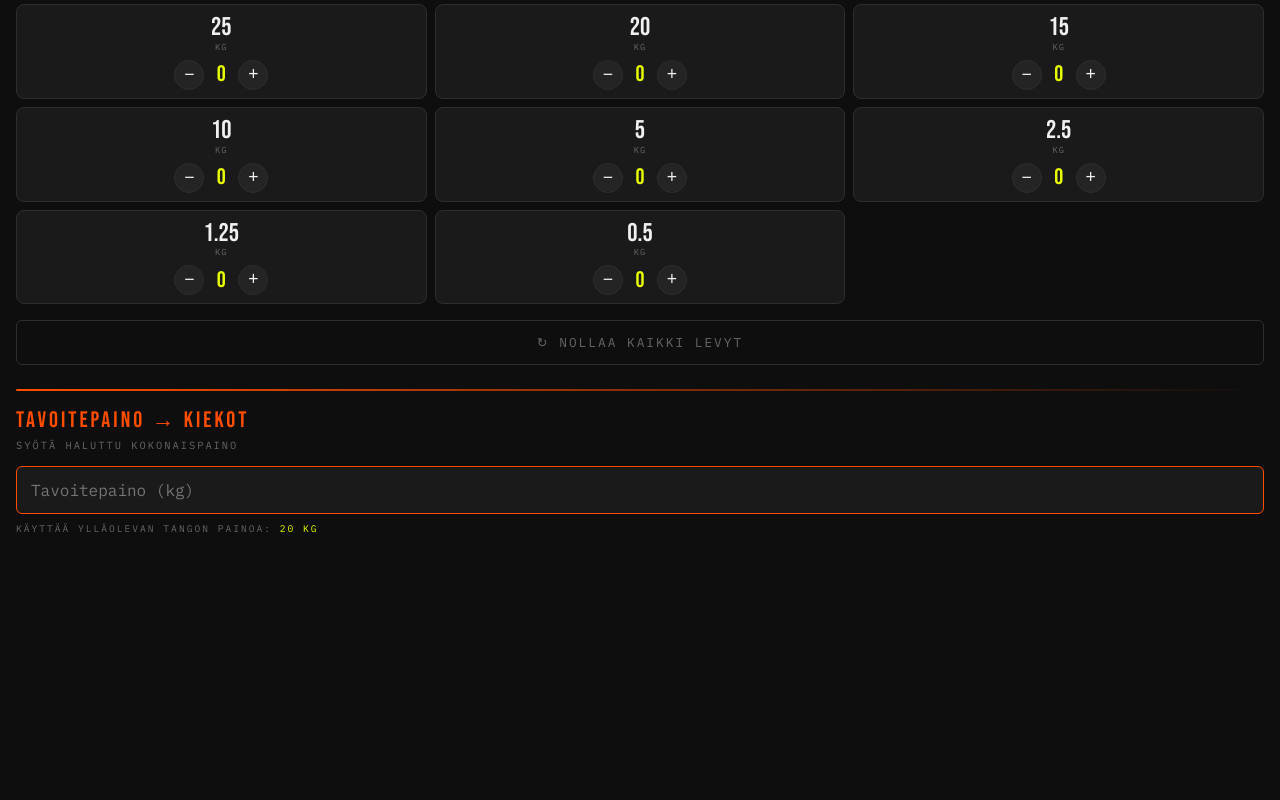
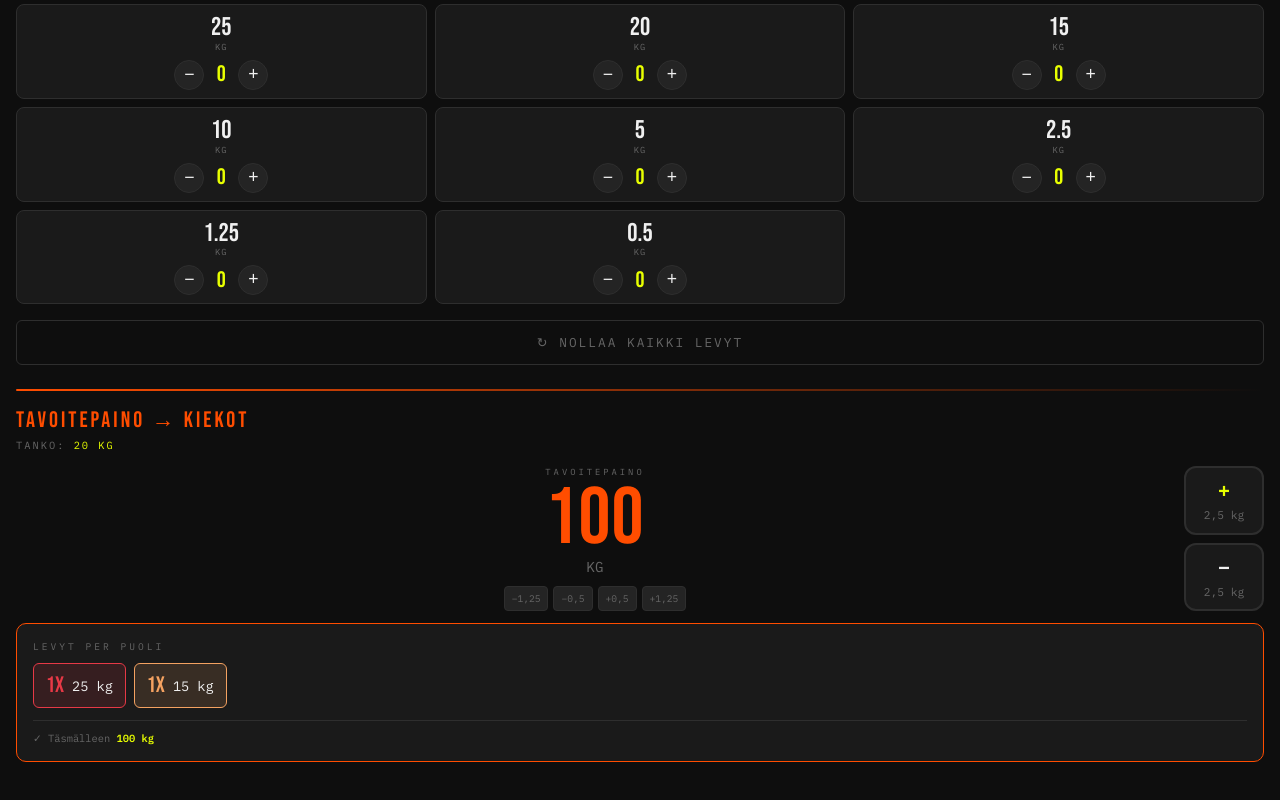
Before and after one commit to paulipp/Levylaskuri, a plain HTML site: page index.html in a window 1280 px wide. Shown: the part 604-1404 px from the top of the page. Before the commit the page ends 1185 px from the top, so only its background shows below. Drawn offline with Linux system fonts and the light colour scheme.

Commit message:
Add files via upload

```diff
--- a/index.html
+++ b/index.html
@@ -1,4 +1,4 @@
-<!DOCTYPE html> <!-- testausta opettelun avuksi -->
+<!DOCTYPE html>
 <html lang="fi">
 <head>
 <meta charset="UTF-8">
@@ -412,27 +412,73 @@
 <div style="margin:24px 16px 0;">
   <div style="height:2px;background:linear-gradient(90deg,var(--accent2),transparent);margin-bottom:16px;border-radius:2px;"></div>
   <div style="font-family:'Bebas Neue',sans-serif;font-size:1.4rem;letter-spacing:3px;color:var(--accent2);margin-bottom:4px;">TAVOITEPAINO → KIEKOT</div>
-  <div style="font-size:0.65rem;letter-spacing:2px;color:var(--muted);text-transform:uppercase;margin-bottom:14px;">Syötä haluttu kokonaispaino</div>
-
-  <div style="display:flex;gap:8px;margin-bottom:8px;">
-    <input type="number" id="targetWeight" placeholder="Tavoitepaino (kg)" inputmode="decimal" step="0.5" min="0"
-      style="flex:1;background:var(--surface);border:1.5px solid var(--accent2);color:var(--text);font-family:'IBM Plex Mono',monospace;font-size:1rem;padding:13px 14px;border-radius:6px;outline:none;"
-      oninput="calcReverse()">
+  <div style="font-size:0.65rem;letter-spacing:2px;color:var(--muted);text-transform:uppercase;margin-bottom:14px;">
+    Tanko: <span id="revBarInfo" style="color:var(--accent);">20 kg</span>
   </div>
 
-  <div style="font-size:0.6rem;color:var(--muted);letter-spacing:2px;text-transform:uppercase;margin-bottom:6px;">
-    Käyttää ylläolevan tangon painoa: <span id="revBarInfo" style="color:var(--accent);">20 kg</span>
+  <!-- STEPPER: iso numero vasemmalla, isot napit allekkain oikeassa laidassa -->
+  <div style="display:flex;align-items:stretch;gap:10px;margin-bottom:12px;">
+
+    <!-- VASEN: iso paino + pienet tarkkuusnapit -->
+    <div style="flex:1;text-align:center;display:flex;flex-direction:column;justify-content:center;">
+      <div style="font-size:0.55rem;letter-spacing:3px;color:var(--muted);text-transform:uppercase;margin-bottom:2px;">Tavoitepaino</div>
+      <div id="revDisplay"
+        style="font-family:'Bebas Neue',sans-serif;font-size:5rem;color:var(--accent2);
+               line-height:1;letter-spacing:1px;">100</div>
+      <div style="font-size:0.9rem;color:var(--muted);margin-top:-2px;">KG</div>
+      <!-- Pienet tarkkuusnapit -->
+      <div style="display:flex;justify-content:center;gap:5px;margin-top:10px;">
+        <button onclick="revStep(-1.25)"
+          style="background:var(--surface2);border:1px solid var(--border);color:var(--muted);
+                 font-family:'IBM Plex Mono',monospace;font-size:0.6rem;padding:5px 7px;
+                 border-radius:4px;cursor:pointer;">−1,25</button>
+        <button onclick="revStep(-0.5)"
+          style="background:var(--surface2);border:1px solid var(--border);color:var(--muted);
+                 font-family:'IBM Plex Mono',monospace;font-size:0.6rem;padding:5px 7px;
+                 border-radius:4px;cursor:pointer;">−0,5</button>
+        <button onclick="revStep(0.5)"
+          style="background:var(--surface2);border:1px solid var(--border);color:var(--muted);
+                 font-family:'IBM Plex Mono',monospace;font-size:0.6rem;padding:5px 7px;
+                 border-radius:4px;cursor:pointer;">+0,5</button>
+        <button onclick="revStep(1.25)"
+          style="background:var(--surface2);border:1px solid var(--border);color:var(--muted);
+                 font-family:'IBM Plex Mono',monospace;font-size:0.6rem;padding:5px 7px;
+                 border-radius:4px;cursor:pointer;">+1,25</button>
+      </div>
+    </div>
+
+    <!-- OIKEA: isot +2,5 / -2,5 napit allekkain -->
+    <div style="display:flex;flex-direction:column;gap:8px;width:80px;flex-shrink:0;">
+      <button id="revPlus" onclick="revStep(2.5)"
+        style="flex:1;background:var(--surface);border:2px solid var(--border);color:var(--accent);
+               font-size:1.6rem;font-family:'Bebas Neue',sans-serif;
+               border-radius:12px;cursor:pointer;transition:all 0.1s;
+               display:flex;flex-direction:column;align-items:center;justify-content:center;
+               line-height:1;gap:2px;">
+        <span style="font-size:1.8rem;">+</span>
+        <span style="font-size:0.7rem;color:var(--muted);font-family:'IBM Plex Mono',monospace;">2,5 kg</span>
+      </button>
+      <button id="revMinus" onclick="revStep(-2.5)"
+        style="flex:1;background:var(--surface);border:2px solid var(--border);color:var(--text);
+               font-size:1.6rem;font-family:'Bebas Neue',sans-serif;
+               border-radius:12px;cursor:pointer;transition:all 0.1s;
+               display:flex;flex-direction:column;align-items:center;justify-content:center;
+               line-height:1;gap:2px;">
+        <span style="font-size:1.8rem;">−</span>
+        <span style="font-size:0.7rem;color:var(--muted);font-family:'IBM Plex Mono',monospace;">2,5 kg</span>
+      </button>
+    </div>
+
   </div>
 
-  <div id="reverseResult" style="display:none;">
-    <div style="background:var(--surface);border:1.5px solid var(--accent2);border-radius:10px;padding:16px;margin-top:10px;">
+  <!-- TULOSLAATIKKO -->
+  <div id="reverseResult">
+    <div style="background:var(--surface);border:1.5px solid var(--accent2);border-radius:10px;padding:16px;">
       <div style="font-size:0.6rem;letter-spacing:3px;color:var(--muted);text-transform:uppercase;margin-bottom:10px;">Levyt per puoli</div>
-      <div id="revPlateList" style="display:flex;flex-wrap:wrap;gap:8px;"></div>
+      <div id="revPlateList" style="display:flex;flex-wrap:wrap;gap:8px;min-height:32px;"></div>
       <div id="revExactNote" style="margin-top:12px;font-size:0.65rem;color:var(--muted);border-top:1px solid var(--border);padding-top:10px;"></div>
     </div>
   </div>
-
-  <div id="reverseError" style="display:none;background:rgba(255,77,0,0.1);border:1.5px solid var(--accent2);border-radius:8px;padding:14px;margin-top:10px;font-size:0.8rem;color:var(--accent2);"></div>
 </div>
 
 <script>
@@ -449,6 +495,7 @@ const PLATES = [
 
 let barWeight = 20;
 let counts = {};
+let revTarget = 100;
 PLATES.forEach(p => counts[p.weight] = 0);
 
 function selectBar(btn, weight) {
@@ -571,6 +618,7 @@ function buildPlatesGrid() {
 
 buildPlatesGrid();
 update();
+calcReverse();
 
 // --- KÄÄNTEISLASKURI ---
 
@@ -579,7 +627,22 @@ function updateRevBarInfo() {
   calcReverse();
 }
 
-// Hook into existing bar selectors
+// Askelnappi: muuttaa tavoitepainoa delta-verran
+function revStep(delta) {
+  revTarget = Math.max(0, Math.round((revTarget + delta) * 100) / 100);
+  calcReverse();
+
+  // Nappianimaatio: väläytä reunaväri
+  const btn = delta > 0
+    ? document.getElementById('revPlus')
+    : document.getElementById('revMinus');
+  if (btn) {
+    const flashColor = delta > 0 ? 'var(--accent)' : 'var(--accent2)';
+    btn.style.borderColor = flashColor;
+    setTimeout(() => { btn.style.borderColor = 'var(--border)'; }, 150);
+  }
+}
+
 const _origSelectBar = selectBar;
 selectBar = function(btn, weight) {
   _origSelectBar(btn, weight);
@@ -592,32 +655,24 @@ setCustomBar = function(val) {
 };
 
 function calcReverse() {
-  const input = document.getElementById('targetWeight').value;
-  const resultDiv = document.getElementById('reverseResult');
-  const errorDiv = document.getElementById('reverseError');
+  const target = revTarget;
+
+  // Päivitä näyttö
+  document.getElementById('revDisplay').textContent = formatNum(target);
+
   const listDiv = document.getElementById('revPlateList');
   const noteDiv = document.getElementById('revExactNote');
 
-  resultDiv.style.display = 'none';
-  errorDiv.style.display = 'none';
-
-  if (input === '' || input === null) return;
-
-  const target = parseFloat(input);
-  if (isNaN(target) || target < 0) return;
-
+  // Jos tavoite alle tangon painon, näytä virheilmoitus tulosalueen tilalla
   if (target < barWeight) {
-    errorDiv.textContent = 'Tavoitepaino on pienempi kuin tankopaino (' + formatNum(barWeight) + ' kg). Lisää levyt tangon päälle!';
-    errorDiv.style.display = 'block';
+    listDiv.innerHTML = '<span style="color:var(--accent2);font-size:0.8rem;">⚠ Tavoite alle tangon painon (' + formatNum(barWeight) + ' kg)</span>';
+    noteDiv.innerHTML = '';
     return;
   }
 
-  const plateWeight = target - barWeight;
-  if (plateWeight < 0) return;
+  const perSide = (target - barWeight) / 2;
 
-  const perSide = plateWeight / 2;
-
-  // Greedy algorithm: suurimmasta pienimpään
+  // Ahne algoritmi
   let remaining = perSide;
   const result = {};
   PLATES.forEach(p => {
@@ -633,7 +688,6 @@ function calcReverse() {
   const achievedTotal = barWeight + achieved * 2;
   const exact = Math.abs(remaining) < 0.001;
 
-  // Render
   listDiv.innerHTML = '';
   let hasAny = false;
   PLATES.forEach(p => {
@@ -657,12 +711,11 @@ function calcReverse() {
   } else {
     const diff = Math.round(remaining * 2 * 1000) / 1000;
     noteDiv.innerHTML =
-      'Lähimmäksi saatu: <strong style="color:var(--accent);">' + formatNum(achievedTotal) + ' kg</strong>' +
-      ' &nbsp;·&nbsp; Puuttuu: <span style="color:var(--accent2);">' + formatNum(diff) + ' kg</span> (ei sopivaa kiekkoa)';
+      'Lähimmäksi: <strong style="color:var(--accent);">' + formatNum(achievedTotal) + ' kg</strong>' +
+      ' &nbsp;·&nbsp; Puuttuu: <span style="color:var(--accent2);">' + formatNum(diff) + ' kg</span>';
   }
+}
 
-  resultDiv.style.display = 'block';
-}
 </script>
 <script>
 if ('serviceWorker' in navigator) {
```
